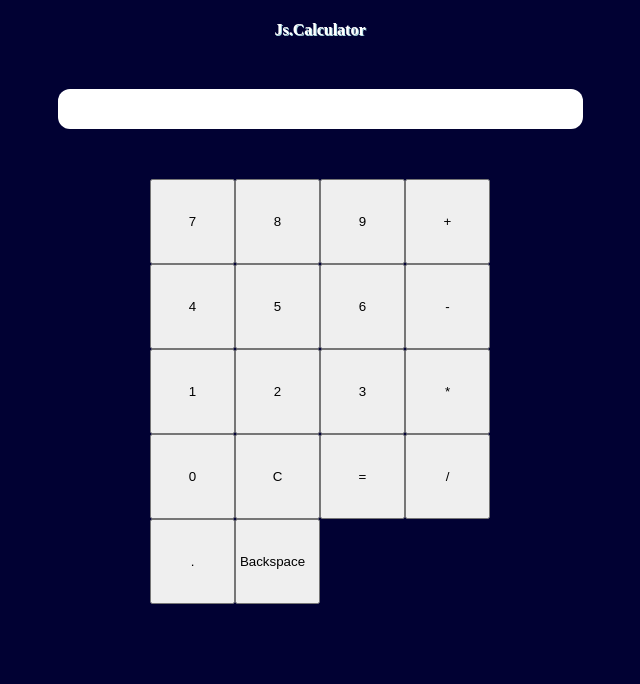
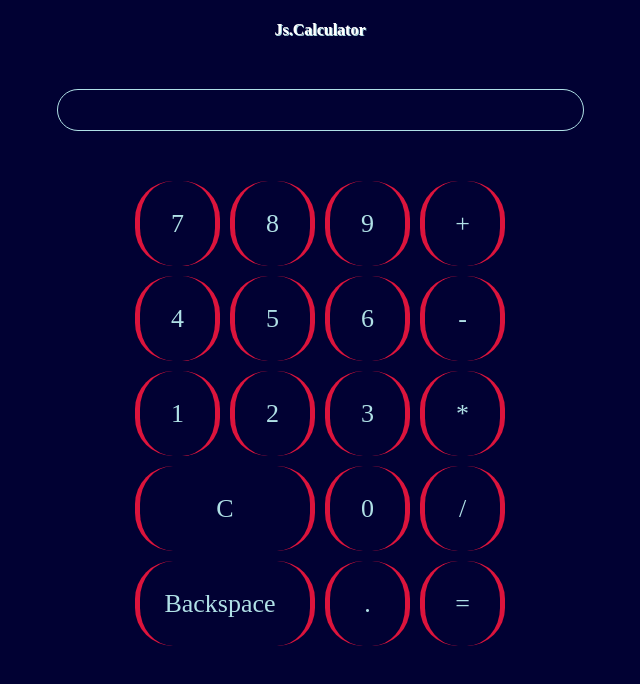
Before and after one commit to big-meel/js-calculator, a plain HTML site: page calculator.html in a window 1280 px wide. Shown: the whole page, without its empty margins (320-960 px from the left). Drawn offline with Linux system fonts and the light colour scheme.

Commit message:
Add more style elements to buttons and display

```diff
--- a/calculator.css
+++ b/calculator.css
@@ -8,20 +8,44 @@ h4 {
     text-shadow: 1px 1px powderblue;
 }
 
+.clear {
+    grid-column-start: 1;
+    grid-column-end: 3;
+}
+
 #display {
-    background-color: white;
+    color: gold;
+    background-color: rgb(1, 1, 51);
     text-align: right;
+    font: 25px bold;
     max-width: 500px;
     height: 30px;
-    border-radius: 12px;
+    border-radius: 30px;
+    border-width: 1px;
+    border-color: powderblue;
+    border-style: solid;
     padding: 10px 12.5px 0px;
     margin: 50px auto 50px;
 }
 
 #container {
     justify-content: center;
+    grid-gap: 10px;
+}
+
+button {
+    background-color: rgb(1, 1, 51);
+    font: 26px bold;
+    color: powderblue;
+    text-align: center;
+    border-color: crimson;
+    border-radius: 38px 38px;
+    border-style: none solid none solid;
+    border-width: 5px;
 }
 
 #backspace {
+    grid-column-start: 1;
+    grid-column-end: 3;
     padding: 0px 10px 0px 0px;
 }
--- a/calculator.html
+++ b/calculator.html
@@ -26,13 +26,13 @@
             <button id="number">3</button>
             <button id="operator" class='multiply'>*</button>
 
+            <button class="clear">C</button>
             <button id="number">0</button>
-            <button class="clear">C</button>
-            <button class="equals">=</button>
             <button id="operator" class='divide'>/</button>
+            <button id="backspace">Backspace</button>
 
             <button id="decimal">.</button>
-            <button id="backspace">Backspace</button>
+            <button class="equals">=</button>
 
         </div>
         <script src='calculator.js'></script>
```
